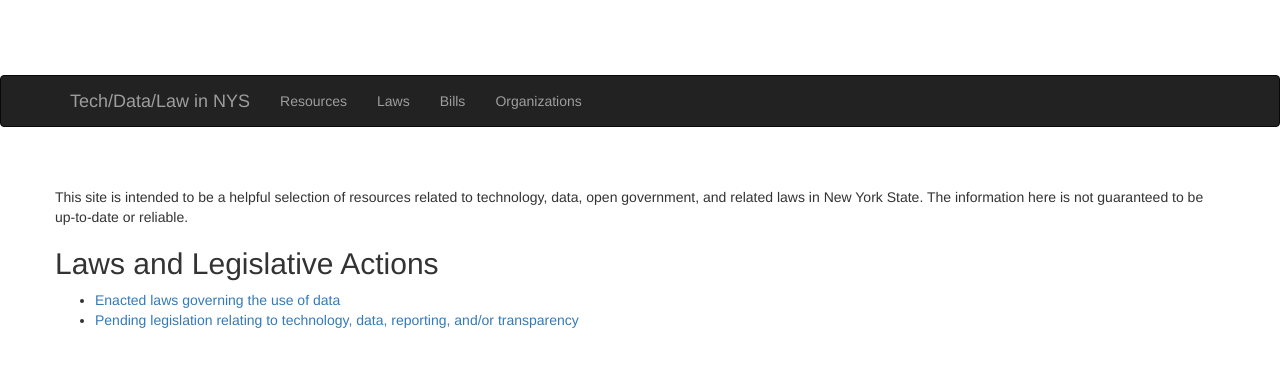
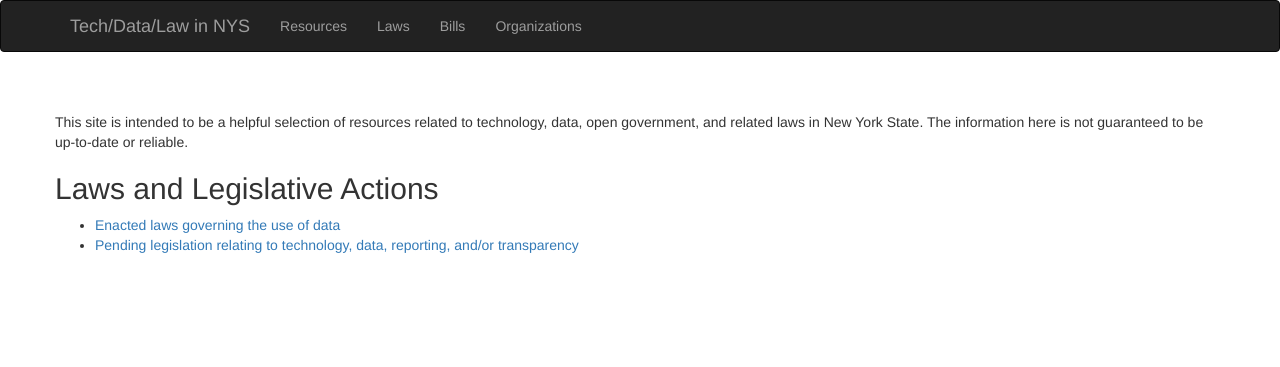
Before and after one commit to technickle/open-data-resources, a Jekyll site: the page built from index.md, in a window 1280 px wide. Shown: the top 367 px of the page. Built offline with Jekyll 4.4.1, drawn with Linux system fonts in a browser that asks for light colours; nearby versions of some CDN libraries.

Commit message:
Update default.html

```diff
--- a/_layouts/default.html
+++ b/_layouts/default.html
@@ -17,7 +17,7 @@
     <!-- Latest compiled and minified JavaScript -->
     <script src="https://maxcdn.bootstrapcdn.com/bootstrap/3.3.2/js/bootstrap.min.js"></script>
   </head>
-  <body style="padding-top: 75px">
+  <body>
       <nav class="navbar navbar-inverse">
       <div class="container">
         <div class="navbar-header">
```
